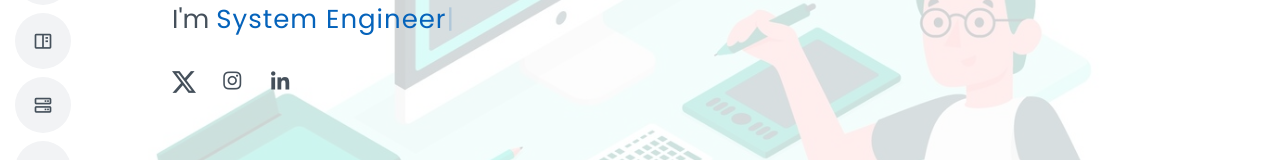
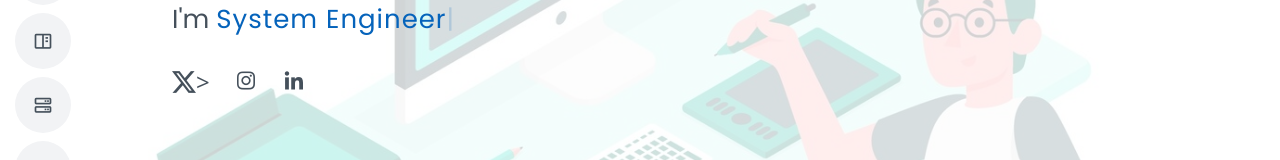
Before and after one commit to Madhuchandra-7/Madhu_Profile, a plain HTML site: page index.html in a window 1280 px wide. Shown: the part 387-547 px from the top of the page. Drawn offline with nearby package versions, Linux system fonts and the light colour scheme.

Commit message:
modified twitterlogo

```diff
--- a/index.html
+++ b/index.html
@@ -67,7 +67,7 @@
       <h1>Madhu Chandra</h1>
       <p>I'm <span class="typed" data-typed-items="Developer, System Engineer"></span></p>
       <div class="social-links">
-        <a href="https://twitter.com/madhuchandra__7" target="_blank" class="twitter"><i class="bi bi-twitter-x"></i></a>
+        <a href="https://twitter.com/madhuchandra__7" target="_blank" class="twitter"><i class="bi bi-twitter-x"></i>></a>
         <!--        <a href="#" class="facebook"><i class="bx bxl-facebook"></i></a>-->
         <a href="https://www.instagram.com/madhuchandra_7/" target="_blank" class="instagram"><i
             class="bx bxl-instagram"></i></a>
```
